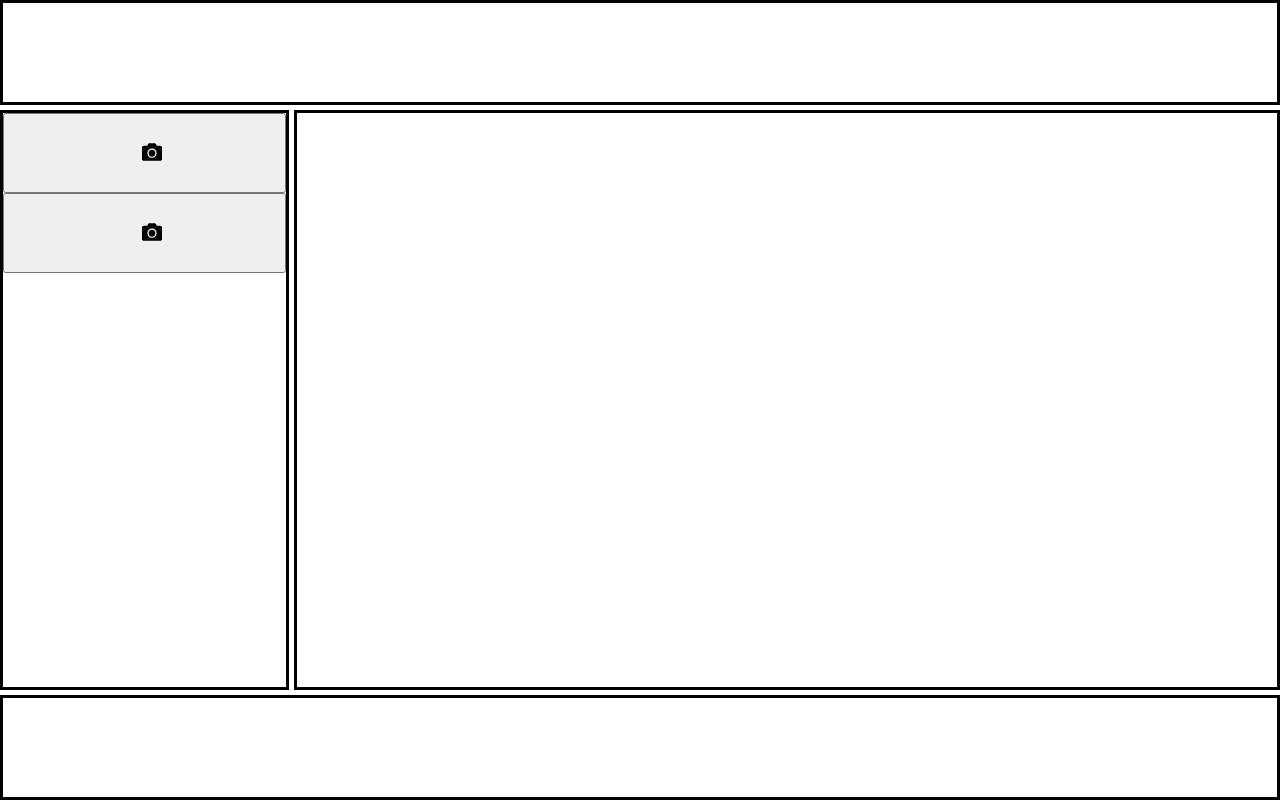
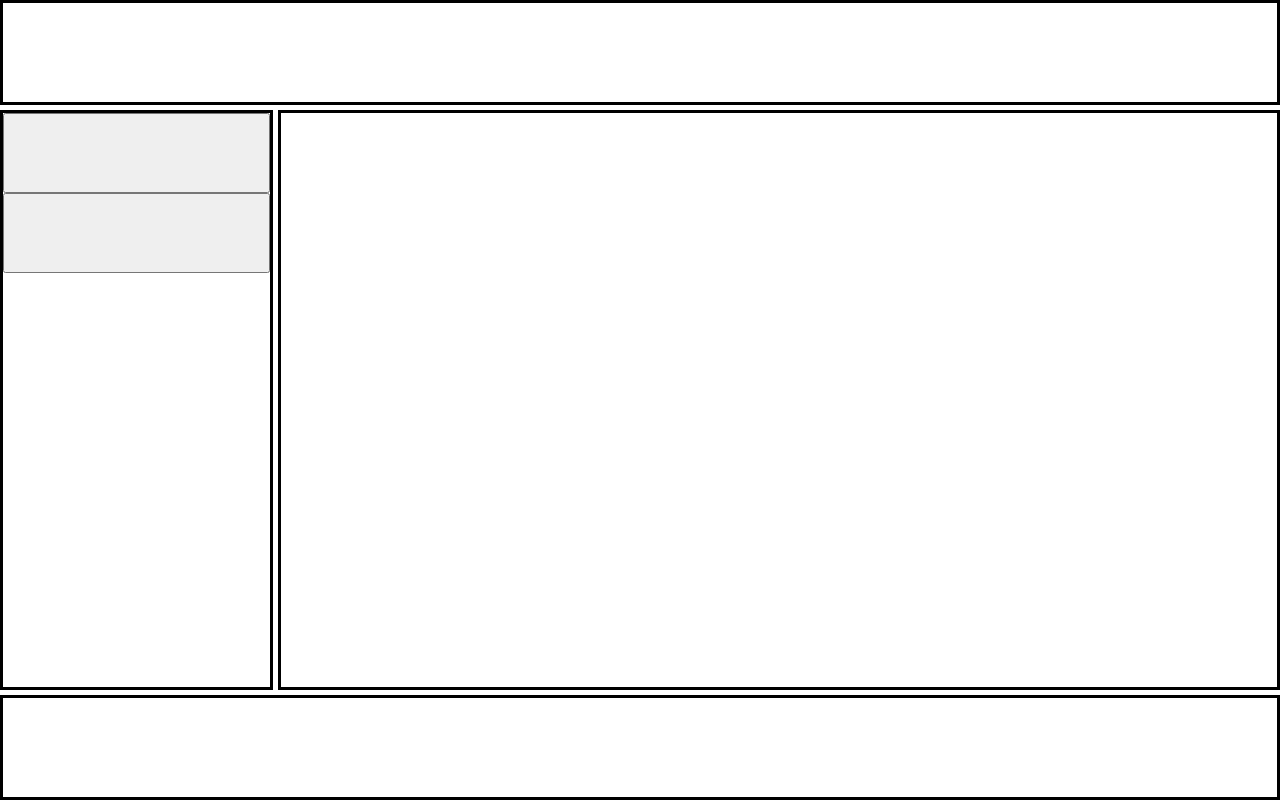
Before and after one commit to jvallon/ch5-vue-demo, a Vue app: page / in a window 1280 px wide. Built offline with nearby package versions, Linux system fonts and the light colour scheme.

Commit message:
feat: add unit tests

```diff
--- /dev/null
+++ b/jest.config.js
@@ -0,0 +1,3 @@
+module.exports = {
+  preset: '@vue/cli-plugin-unit-jest'
+}
--- a/src/components/NavListItem.vue
+++ b/src/components/NavListItem.vue
@@ -1,14 +1,19 @@
 <template>
   <div id="nav-list-item">
     <button>
-      <font-awesome-icon icon="camera" />
+      <font-awesome-icon :icon="icon" v-if="icon.length > 0"/>
+      {{ label }}
     </button>
   </div>
 </template>
 
 <script>
 export default {
-
+  name: 'NavListItem',
+  props: {
+    label: { type: String, required: true },
+    icon: { type: String, default: "" }
+  }
 }
 </script>
 
```
Also changed, not shown: package.json (+23 -9 lines), 2 other files (tests, documents, lock files or other folders).
